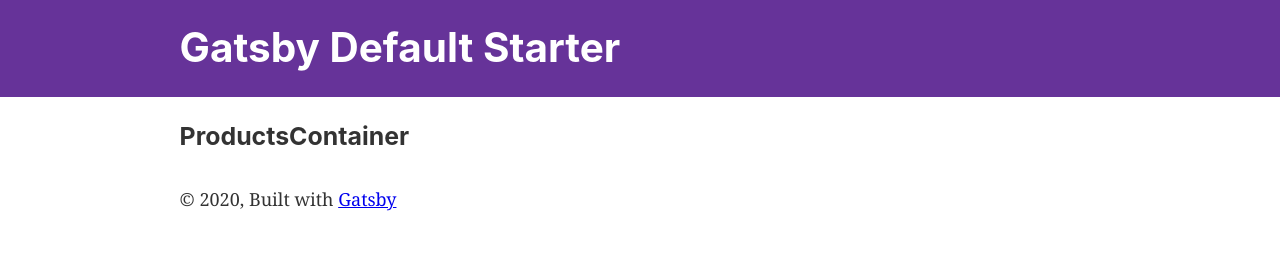
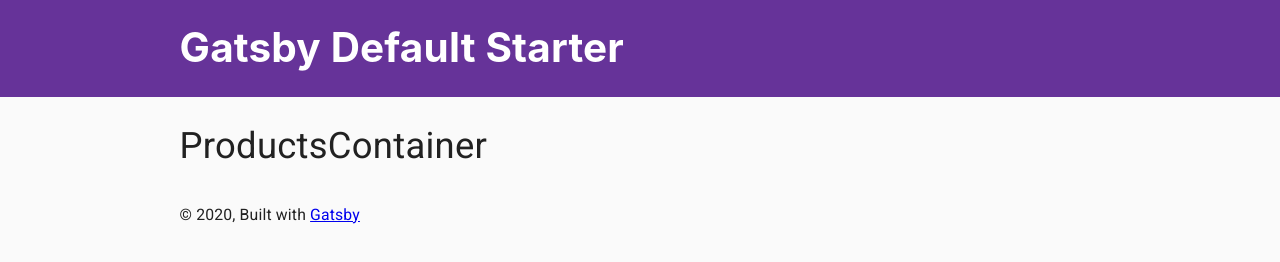
Before and after one commit to gbrolo/geek-store-webapp, a Gatsby site: page / in a window 1280 px wide. Built offline with nearby package versions, Linux system fonts and the light colour scheme; Gatsby itself is replaced by a stand-in of ours.

Commit message:
[feature] added MaterialUI

```diff
--- a/src/AppWrapper.js
+++ b/src/AppWrapper.js
@@ -1,6 +1,13 @@
+// fonts
+import './fonts.css';
+
 import React from 'react';
 import { Provider } from 'react-redux';
 import configureStore from './configureStore';
+
+import theme from './utils/theme';
+import CssBaseline from '@material-ui/core/CssBaseline';
+import { MuiThemeProvider } from '@material-ui/core/styles';
 
 // Create redux store
 const initialState = {};
@@ -8,6 +15,9 @@ const store = configureStore(initialState);
 
 export default ({ element }) => (
   <Provider store={store}>
-    {element}
+    <MuiThemeProvider theme={theme}>
+      <CssBaseline />
+      {element}
+    </MuiThemeProvider>
   </Provider>
 );
--- a/src/components/ProductsContainer/index.js
+++ b/src/components/ProductsContainer/index.js
@@ -12,6 +12,18 @@ import reducer from './reducer';
 import saga from './saga';
 import { mount, unmount } from './actions';
 
+import {
+  Grid,
+  Typography,
+  makeStyles,
+} from '@material-ui/core';
+
+const useStyles = makeStyles(theme => ({
+  wrapper: {
+    width: '100%',
+  },
+}));
+
 export function ProductsContainer({
   productsContainer,
   onMount,
@@ -19,6 +31,8 @@ export function ProductsContainer({
 }) {
   useInjectReducer({ key: 'productsContainer', reducer });
   useInjectSaga({ key: 'productsContainer', saga });
+
+  const classes = useStyles();
 
   useEffect(() => {
     onMount();
@@ -29,9 +43,23 @@ export function ProductsContainer({
   }, []);
 
   return (
-    <div>
-      <h3>ProductsContainer</h3>
-    </div>
+    <Grid
+      container
+      spacing={2}
+      className={classes.wrapper}
+    >
+      <Grid
+        item
+        xs={"auto"} sm={"auto"} md={"auto"} lg={"auto"} xl={"auto"}
+      >
+        <Typography
+          variant="h4"
+          align="center"
+        >
+          ProductsContainer
+        </Typography>
+      </Grid>
+    </Grid>
   );
 }
 
--- /dev/null
+++ b/src/fonts.css
@@ -0,0 +1 @@
+@import url('https://fonts.googleapis.com/css2?family=Roboto:ital,wght@0,100;0,300;0,400;0,500;0,700;0,900;1,100;1,300;1,400;1,500;1,700;1,900&display=swap');
```
